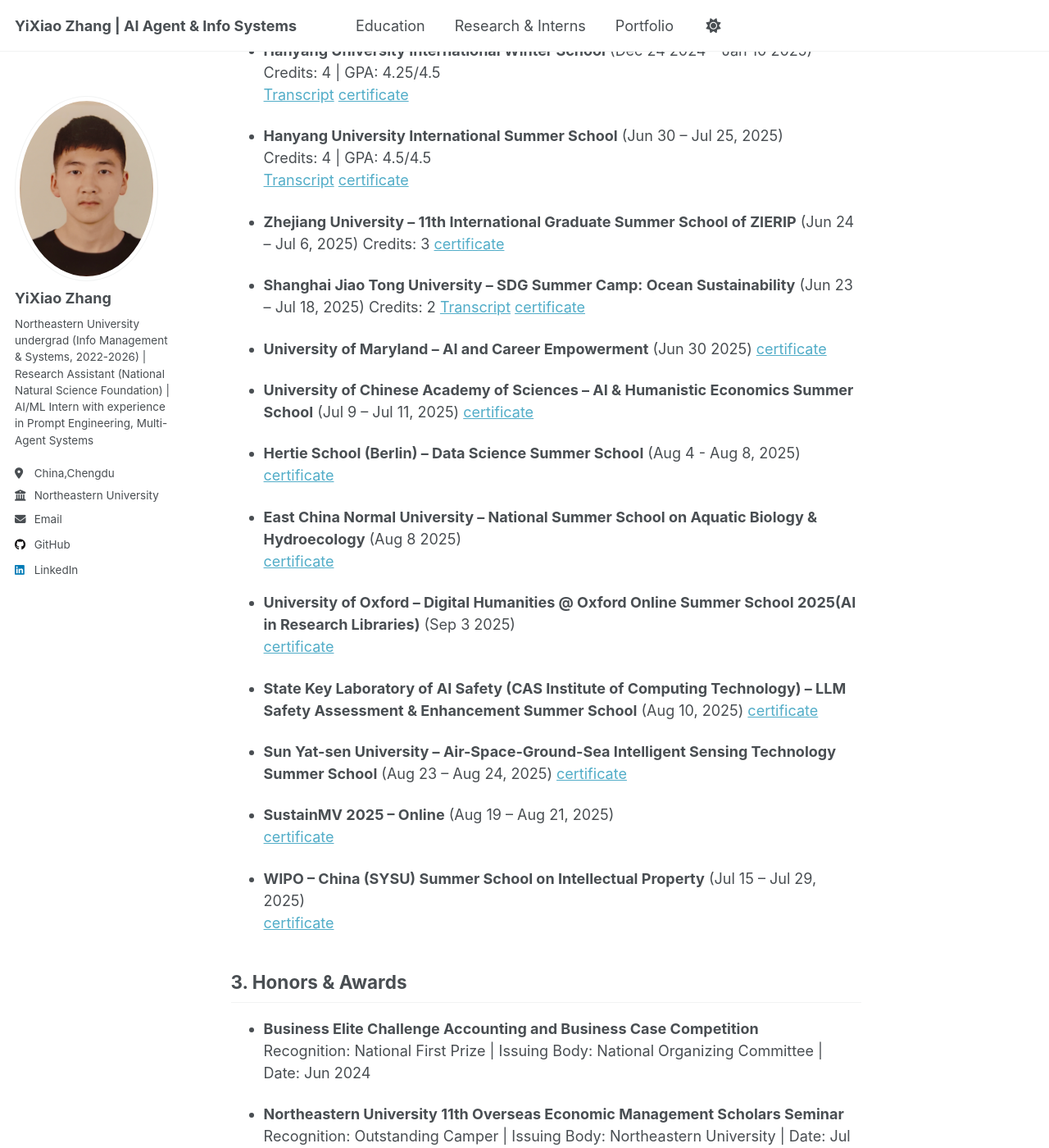
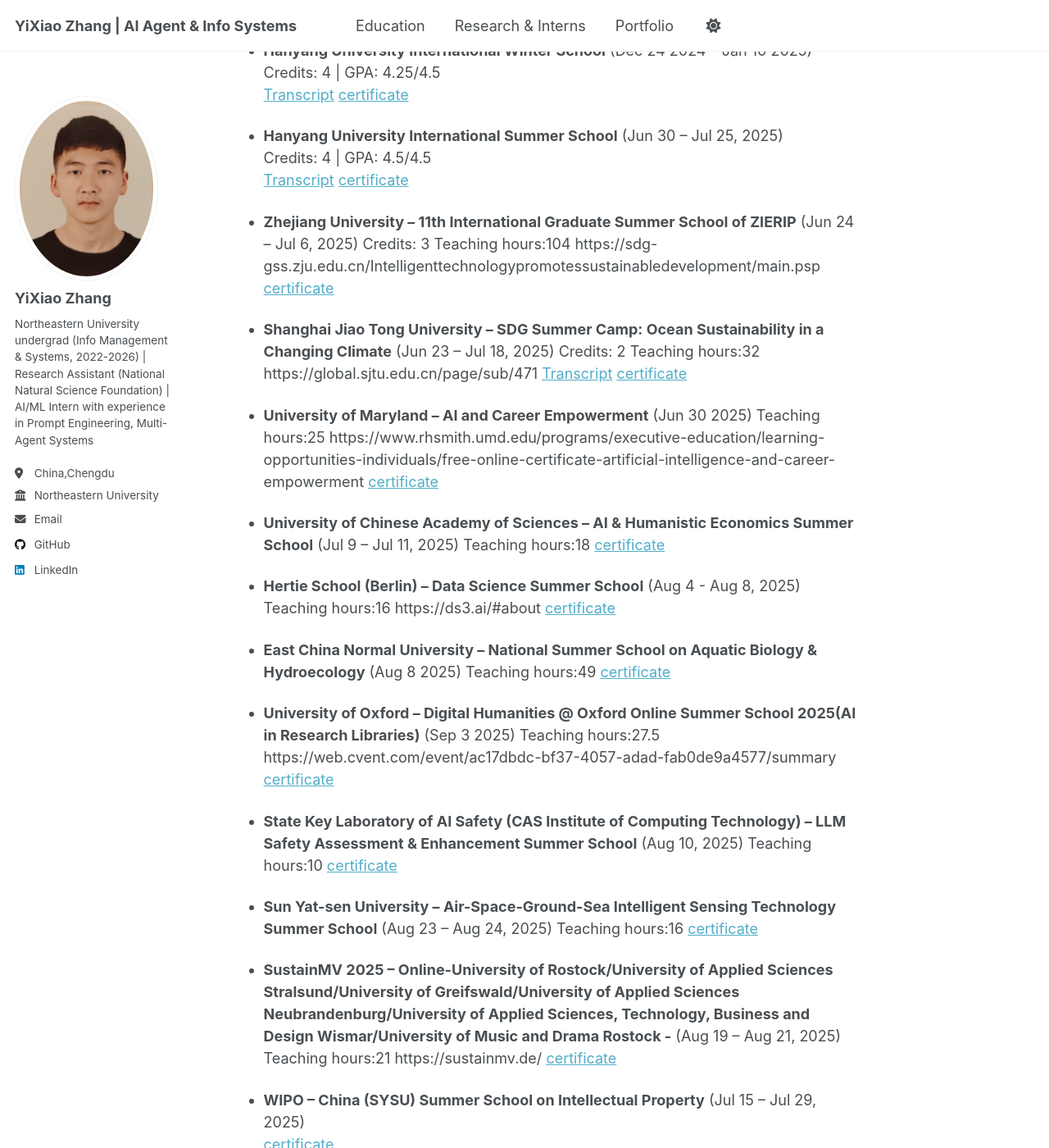
Before and after one commit to kiko022/kiko022.github.io, a Jekyll site: the page built from _pages/education.md, in a window 1280 px wide and 1400 px high, scrolled down 586 px. Shown: the whole window at 82% size. Built offline with Jekyll 4.4.1, drawn with Linux system fonts in a browser that asks for light colours; a script that is not in the unit is left out.

Commit message:
Update education.md

```diff
--- a/_pages/education.md
+++ b/_pages/education.md
@@ -26,35 +26,35 @@
   Credits: 4 | GPA: 4.5/4.5
   [Transcript](/files/certificate/2025 HISS_Online_186.pdf)   [certificate](/files/certificate/20250814164102509.pdf)
 
-- **Zhejiang University – 11th International Graduate Summer School of ZIERIP** (Jun 24 – Jul 6, 2025)  Credits: 3
+- **Zhejiang University – 11th International Graduate Summer School of ZIERIP** (Jun 24 – Jul 6, 2025)  Credits: 3  Teaching hours:104   https://sdg-gss.zju.edu.cn/Intelligenttechnologypromotessustainabledevelopment/main.psp
   [certificate](/files/certificate/4_certificate_q13558882230@outlook.com_1756454036468_1.pdf)
 
-- **Shanghai Jiao Tong University – SDG Summer Camp: Ocean Sustainability** (Jun 23 – Jul 18, 2025)  Credits: 2
+- **Shanghai Jiao Tong University – SDG Summer Camp: Ocean Sustainability in a Changing Climate** (Jun 23 – Jul 18, 2025)  Credits: 2  Teaching hours:32  https://global.sjtu.edu.cn/page/sub/471
   [Transcript](/files/certificate/YiXiao Zhang.pdf)
   [certificate](/files/certificate/27b2c7de1205ad968fb3a0f6716cac9af3c0221c936909f81c9a1eee3dfc134e.png)
 
-- **University of Maryland – AI and Career Empowerment** (Jun 30 2025)
+- **University of Maryland – AI and Career Empowerment** (Jun 30 2025)  Teaching hours:25  https://www.rhsmith.umd.edu/programs/executive-education/learning-opportunities-individuals/free-online-certificate-artificial-intelligence-and-career-empowerment
   [certificate](/files/certificate/ai-and-career-empowerment-yixiao-zhang.pdf)
 
-- **University of Chinese Academy of Sciences – AI & Humanistic Economics Summer School** (Jul 9 – Jul 11, 2025)
+- **University of Chinese Academy of Sciences – AI & Humanistic Economics Summer School** (Jul 9 – Jul 11, 2025)  Teaching hours:18
   [certificate](/files/certificate/18202429280_ZYX.pdf)
 
-- **Hertie School (Berlin) – Data Science Summer School** (Aug 4 - Aug 8, 2025)
+- **Hertie School (Berlin) – Data Science Summer School** (Aug 4 - Aug 8, 2025) Teaching hours:16  https://ds3.ai/#about
   [certificate](/files/certificate/DS3_Certificate.png)
 
-- **East China Normal University – National Summer School on Aquatic Biology & Hydroecology** (Aug 8 2025)
+- **East China Normal University – National Summer School on Aquatic Biology & Hydroecology** (Aug 8 2025)  Teaching hours:49
   [certificate](/files/certificate/张一枭-结业证书.pdf)
 
-- **University of Oxford – Digital Humanities @ Oxford  Online Summer School 2025(AI in Research Libraries)** (Sep 3 2025)
+- **University of Oxford – Digital Humanities @ Oxford  Online Summer School 2025(AI in Research Libraries)** (Sep 3 2025)   Teaching hours:27.5 https://web.cvent.com/event/ac17dbdc-bf37-4057-adad-fab0de9a4577/summary
   [certificate](/files/certificate/YiXiao Zhang_DHOxSS 2025 Attendance Certificate_03.09.25.pdf)
 
-- **State Key Laboratory of AI Safety (CAS Institute of Computing Technology) – LLM Safety Assessment & Enhancement Summer School** (Aug 10, 2025)
+- **State Key Laboratory of AI Safety (CAS Institute of Computing Technology) – LLM Safety Assessment & Enhancement Summer School** (Aug 10, 2025) Teaching hours:10
   [certificate](/files/certificate/thumbnail_结业证书--算法安全--张一枭.png)
 
-- **Sun Yat-sen University – Air-Space-Ground-Sea Intelligent Sensing Technology Summer School** (Aug 23 – Aug 24, 2025)
+- **Sun Yat-sen University – Air-Space-Ground-Sea Intelligent Sensing Technology Summer School** (Aug 23 – Aug 24, 2025) Teaching hours:16
   [certificate](/files/certificate/张一枭.jpg)
 
-- **SustainMV 2025 – Online** (Aug 19 – Aug 21, 2025)
+- **SustainMV 2025 – Online-University of Rostock/University of Applied Sciences Stralsund/University of Greifswald/University of Applied Sciences Neubrandenburg/University of Applied Sciences, Technology, Business and Design Wismar/University of Music and Drama Rostock -** (Aug 19 – Aug 21, 2025)  Teaching hours:21   https://sustainmv.de/
   [certificate](/files/certificate/Certificate_YiXiaoZhang.pdf)
 
 - **WIPO – China (SYSU) Summer School on Intellectual Property** (Jul 15 – Jul 29, 2025)
```
